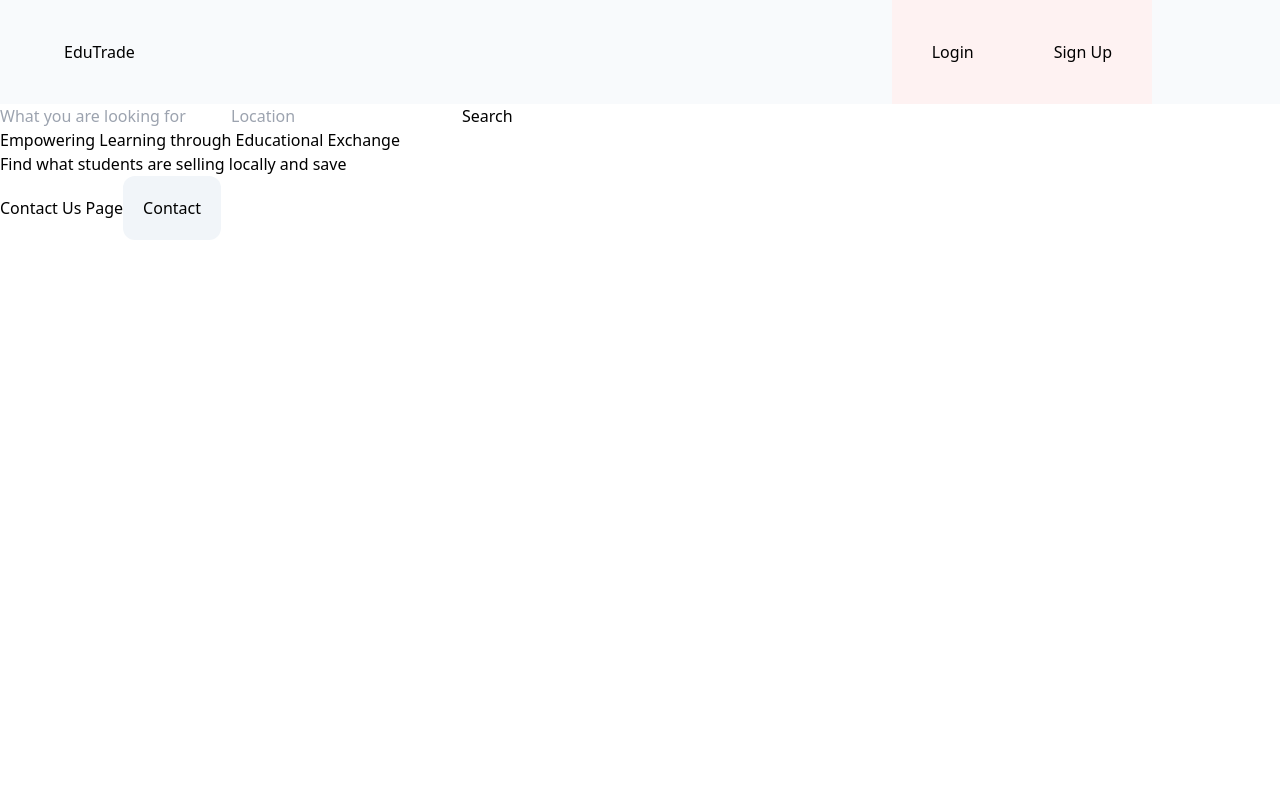
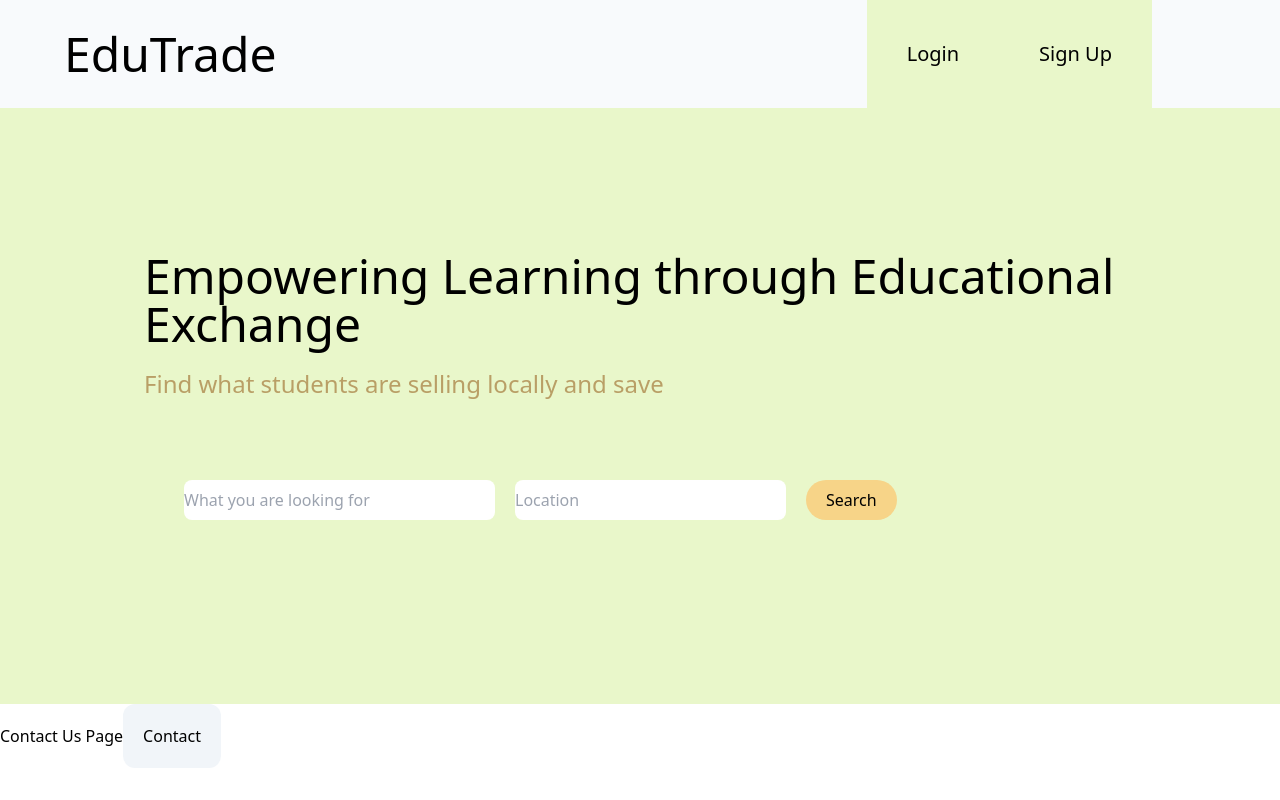
Before and after one commit to Jeffuz/EduTrade, a React (Create React App) app in the folder edutrade/: page / in a window 1280 px wide. Built offline with nearby package versions, Linux system fonts and the light colour scheme; no server answers.

Commit message:
Home Page basic layout done

```diff
--- a/edutrade/src/Components/NavBar.jsx
+++ b/edutrade/src/Components/NavBar.jsx
@@ -13,9 +13,9 @@ const NavBar = () => {
     }
     return (
         <div class='flex w-screen h-auto bg-slate-50 pr-[10vw]'>
-            <h3 class='m-auto ml-[5vw]'>EduTrade</h3>
+            <h3 class='m-auto ml-[5vw] text-5xl'>EduTrade</h3>
 
-            <div class='bg-red-50 p-10'>
+            <div class='bg-[#E9F7CA] p-10 text-xl'>
 
                 {user?.displayName ? (
                     <button onClick={handleSignOut}>Logout</button>
--- a/edutrade/src/Components/SearchBarComponent.jsx
+++ b/edutrade/src/Components/SearchBarComponent.jsx
@@ -16,11 +16,11 @@ const SearchBarComponent = () => {
   }
 
   return(
-    <div>
-        <input type="text" onChange={(e) => setSearch(e.target.value)} placeholder="What you are looking for"/>
+    <div class='p-10'>
+        <input class='pt-2 pb-2 pr-20 mr-5 rounded-lg' type="text" onChange={(e) => setSearch(e.target.value)} placeholder="What you are looking for"/>
         {/* Auto Complete City names when searching */}
-        <input type="text" onChange={(e) => setLocation(e.target.value)} placeholder="Location"/>
-        <button onClick={handleClick}>Search</button>
+        <input class='pt-2 pb-2 pr-10 rounded-lg' type="text" onChange={(e) => setLocation(e.target.value)} placeholder="Location"/>
+        <button class='rounded-3xl p-2  ml-5 pl-5 pr-5 bg-[#F7D488]' onClick={handleClick}>Search</button>
     </div>
   )
 
--- a/edutrade/src/Pages/Home Page.js
+++ b/edutrade/src/Pages/Home Page.js
@@ -12,10 +12,13 @@ export default function Home_Page() {
     return (
         <div>
             <NavBar/>
-            <SearchBarComponent/>
 
-            <h3>Empowering Learning through Educational Exchange</h3>
-            <p>Find what students are selling locally and save</p>
+            <div class='bg-[#E9F7CA] p-36'>
+                <h3 class='mb-5 text-5xl'>Empowering Learning through Educational Exchange</h3>
+                <p class='mb-10 text-2xl text-[#F7D488] brightness-75'>Find what students are selling locally and save</p>
+                <SearchBarComponent/>
+            </div>
+
             <div>
                 Contact Us Page
                 <ContactButton/>
```
